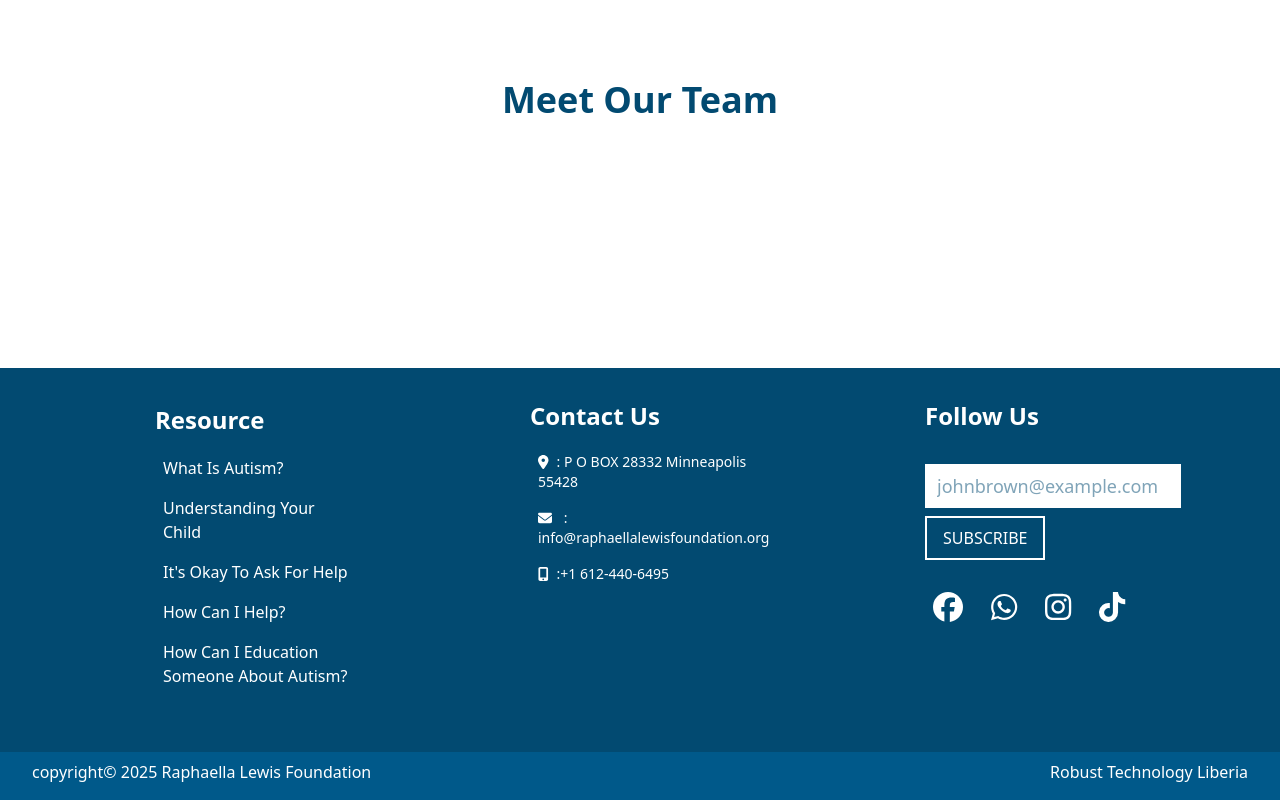
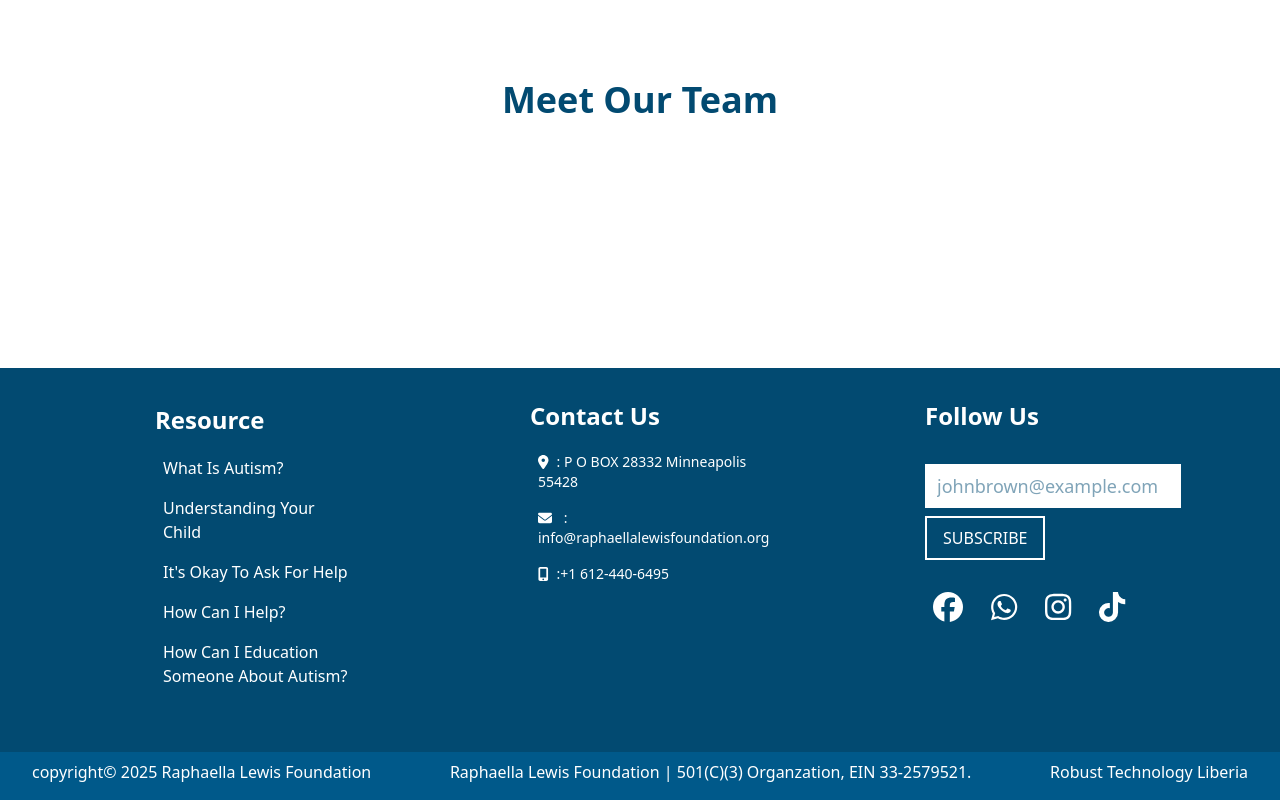
Before and after one commit to astainy1/Raphaella, a React (Vite) app: page /Raphaella/cores in a window 1280 px wide. Shown: the part 1429-2229 px from the top of the page. Built offline with nearby package versions, Linux system fonts and the light colour scheme.

Commit message:
updated footer copyright

```diff
--- a/src/copyright.jsx
+++ b/src/copyright.jsx
@@ -15,6 +15,9 @@ class CopyRight extends React.Component{
 							raphaella lewis foundation
 						</span>
 				</div>
+				<div className="text-white mt-2 ml-8">
+					<span className="capitalize">raphaella lewis foundation | <span>501(c)(3) Organzation, EIN 33-2579521.</span></span>
+				</div>
 				<div className="ml-8 mt-2 md:mr-8 md:mt-2 text-white capitalize">
 
 						<a href="https://web.facebook.com/share/p/1Ag8HtJBXy/">robust technology liberia
```
